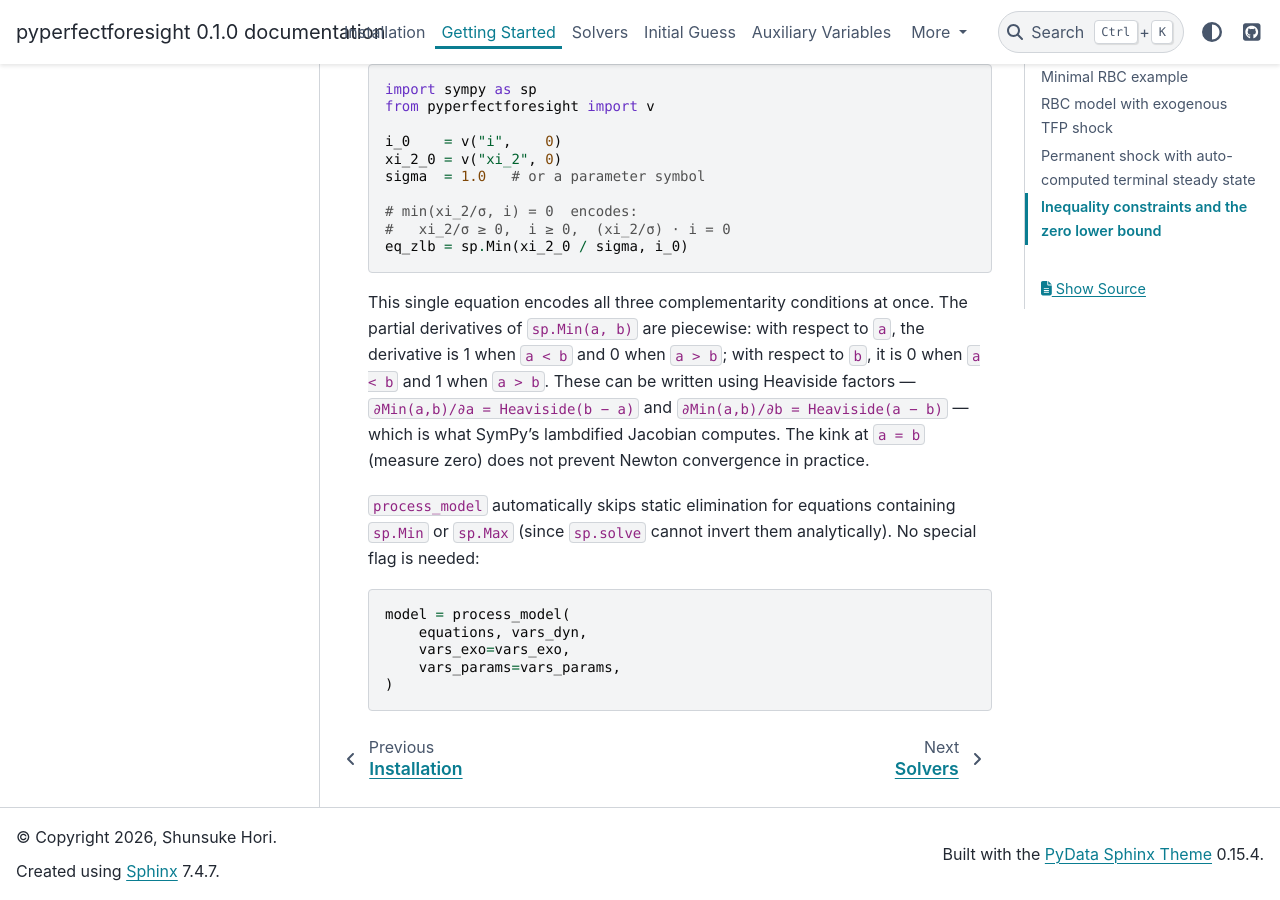
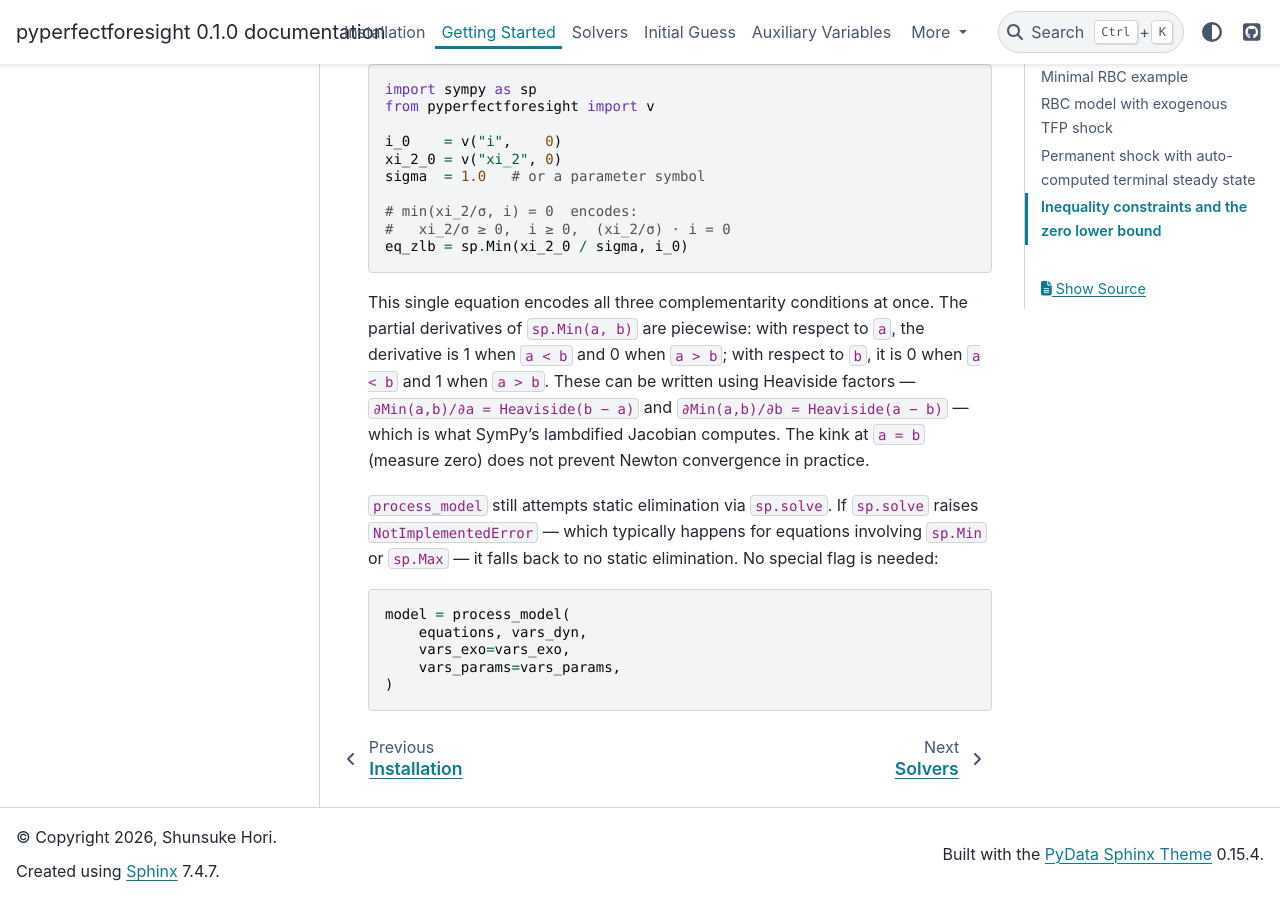
Before and after one commit to Shunsuke-Hori/pyperfectforesight, a Sphinx documentation site: the page built from docs/getting-started.md, in a window 1280 px wide and 900 px high, scrolled down 5741 px. Built offline with Sphinx 7.4.7 and the PyData theme 0.15.4, drawn with Linux system fonts in a browser that asks for light colours.

Commit message:
review: address Copilot R2 comments on PR#53
- test_dynare_gali_2015_zlb.py: use pytest.fail (not pytest.skip) for
  missing Dynare CSV — CSV is committed, missing file signals a broken
  checkout, consistent with test_dynare_rbc.py
- docs/getting-started.md: rephrase static-elimination note to accurately
  describe the behavior (attempts sp.solve, falls back on NotImplementedError)
  rather than implying pre-detection of sp.Min/sp.Max

Co-Authored-By: Claude Sonnet 4.6 <noreply@anthropic.com>

````diff
--- a/docs/getting-started.md
+++ b/docs/getting-started.md
@@ -242,9 +242,10 @@ factors — `∂Min(a,b)/∂a = Heaviside(b − a)` and `∂Min(a,b)/∂b = Heav
 — which is what SymPy's lambdified Jacobian computes.  The kink at `a = b`
 (measure zero) does not prevent Newton convergence in practice.
 
-`process_model` automatically skips static elimination for equations
-containing `sp.Min` or `sp.Max` (since `sp.solve` cannot invert them
-analytically).  No special flag is needed:
+`process_model` still attempts static elimination via `sp.solve`.  If
+`sp.solve` raises `NotImplementedError` — which typically happens for
+equations involving `sp.Min` or `sp.Max` — it falls back to no static
+elimination.  No special flag is needed:
 
 ```python
 model = process_model(
````
Also changed, not shown: 1 other file.
